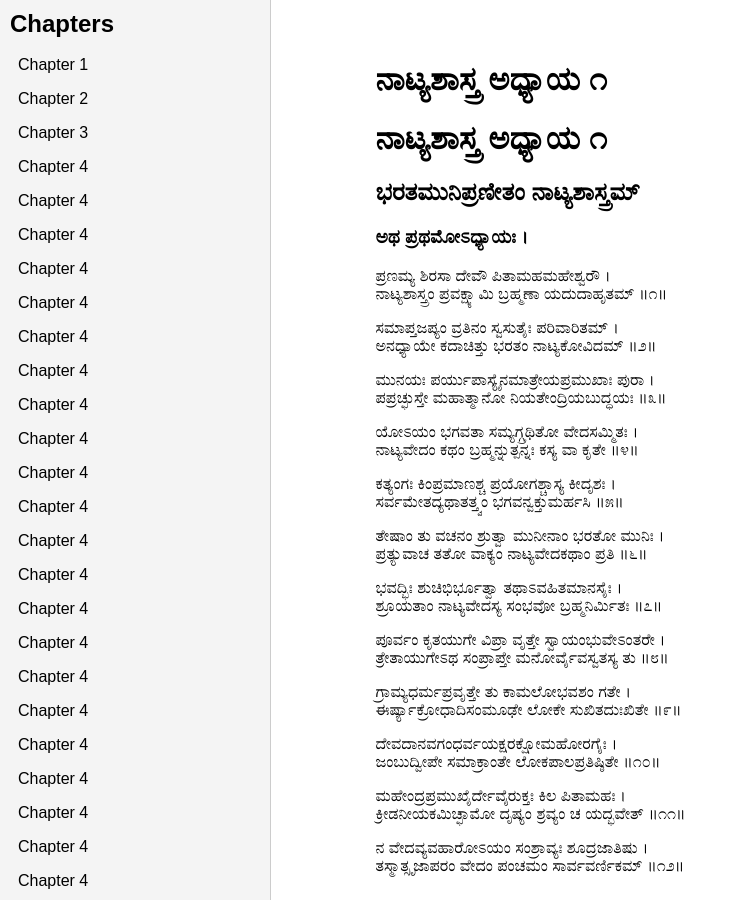
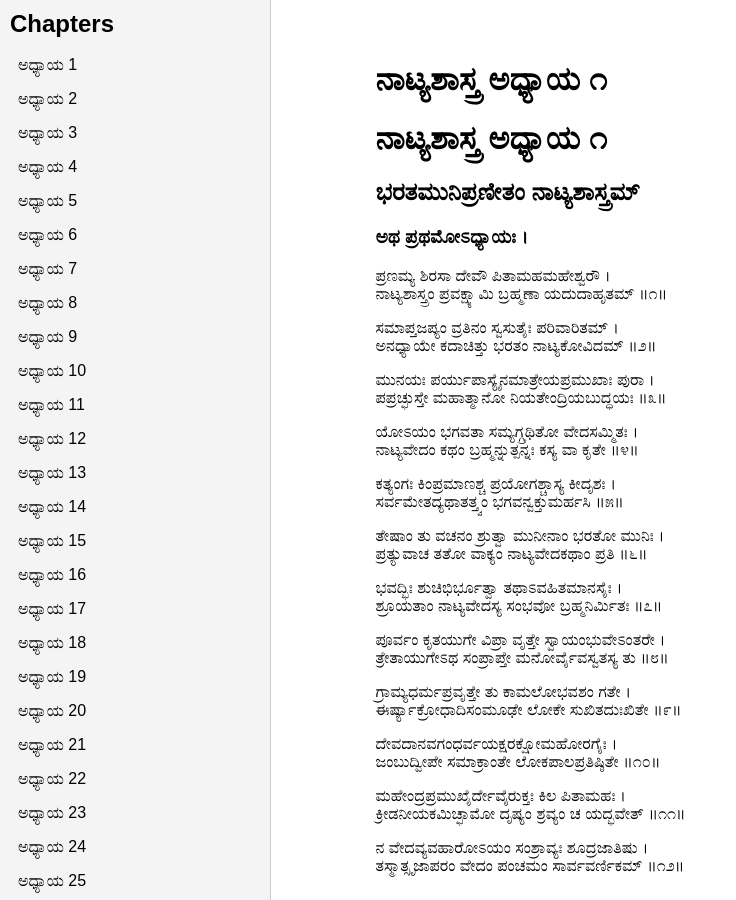
Before and after one commit to keerthi2kiran/Natyashastra, a Jekyll site: the page docs/index.html, which Jekyll copies as it is, in a window 1280 px wide. Shown: the whole page, without its empty margins (0-736 px from the left). Built offline with Jekyll 4.4.1, drawn with Linux system fonts in a browser that asks for light colours.

Commit message:
index.html with two panes

```diff
--- a/docs/index.html
+++ b/docs/index.html
@@ -17,40 +17,40 @@
 <body>
     <div id="nav">
         <h2>Chapters</h2>
-        <a href="chapter_1.html" target="contentFrame">Chapter 1</a>
-        <a href="chapter_2.html" target="contentFrame">Chapter 2</a>
-        <a href="chapter_3.html" target="contentFrame">Chapter 3</a>
-        <a href="chapter_4.html" target="contentFrame">Chapter 4</a>
-        <a href="chapter_5.html" target="contentFrame">Chapter 4</a>
-        <a href="chapter_6.html" target="contentFrame">Chapter 4</a>
-        <a href="chapter_7.html" target="contentFrame">Chapter 4</a>
-        <a href="chapter_8.html" target="contentFrame">Chapter 4</a>
-        <a href="chapter_9.html" target="contentFrame">Chapter 4</a>
-        <a href="chapter_10.html" target="contentFrame">Chapter 4</a>
-        <a href="chapter_11.html" target="contentFrame">Chapter 4</a>
-        <a href="chapter_12.html" target="contentFrame">Chapter 4</a>
-        <a href="chapter_13.html" target="contentFrame">Chapter 4</a>
-        <a href="chapter_14.html" target="contentFrame">Chapter 4</a>
-        <a href="chapter_15.html" target="contentFrame">Chapter 4</a>
-        <a href="chapter_16.html" target="contentFrame">Chapter 4</a>
-        <a href="chapter_17.html" target="contentFrame">Chapter 4</a>
-        <a href="chapter_18.html" target="contentFrame">Chapter 4</a>
-        <a href="chapter_19.html" target="contentFrame">Chapter 4</a>
-        <a href="chapter_20.html" target="contentFrame">Chapter 4</a>
-        <a href="chapter_21.html" target="contentFrame">Chapter 4</a>
-        <a href="chapter_22.html" target="contentFrame">Chapter 4</a>
-        <a href="chapter_23.html" target="contentFrame">Chapter 4</a>
-        <a href="chapter_24.html" target="contentFrame">Chapter 4</a>
-        <a href="chapter_25.html" target="contentFrame">Chapter 4</a>
-        <a href="chapter_26.html" target="contentFrame">Chapter 4</a>
-        <a href="chapter_27.html" target="contentFrame">Chapter 4</a>
-        <a href="chapter_28.html" target="contentFrame">Chapter 4</a>
-        <a href="chapter_29.html" target="contentFrame">Chapter 4</a>
-        <a href="chapter_30.html" target="contentFrame">Chapter 4</a>
-        <a href="chapter_4.html" target="contentFrame">Chapter 4</a>
-        <a href="chapter_4.html" target="contentFrame">Chapter 4</a>
-        <a href="chapter_4.html" target="contentFrame">Chapter 4</a>
-        <a href="chapter_4.html" target="contentFrame">Chapter 4</a>
+        <a href="chapter_1.html" target="contentFrame">ಅಧ್ಯಾಯ 1</a>
+        <a href="chapter_2.html" target="contentFrame">ಅಧ್ಯಾಯ 2</a>
+        <a href="chapter_3.html" target="contentFrame">ಅಧ್ಯಾಯ 3</a>
+        <a href="chapter_4.html" target="contentFrame">ಅಧ್ಯಾಯ 4</a>
+        <a href="chapter_5.html" target="contentFrame">ಅಧ್ಯಾಯ 5</a>
+        <a href="chapter_6.html" target="contentFrame">ಅಧ್ಯಾಯ 6</a>
+        <a href="chapter_7.html" target="contentFrame">ಅಧ್ಯಾಯ 7</a>
+        <a href="chapter_8.html" target="contentFrame">ಅಧ್ಯಾಯ 8</a>
+        <a href="chapter_9.html" target="contentFrame">ಅಧ್ಯಾಯ 9</a>
+        <a href="chapter_10.html" target="contentFrame">ಅಧ್ಯಾಯ 10</a>
+        <a href="chapter_11.html" target="contentFrame">ಅಧ್ಯಾಯ 11</a>
+        <a href="chapter_12.html" target="contentFrame">ಅಧ್ಯಾಯ 12</a>
+        <a href="chapter_13.html" target="contentFrame">ಅಧ್ಯಾಯ 13</a>
+        <a href="chapter_14.html" target="contentFrame">ಅಧ್ಯಾಯ 14</a>
+        <a href="chapter_15.html" target="contentFrame">ಅಧ್ಯಾಯ 15</a>
+        <a href="chapter_16.html" target="contentFrame">ಅಧ್ಯಾಯ 16</a>
+        <a href="chapter_17.html" target="contentFrame">ಅಧ್ಯಾಯ 17</a>
+        <a href="chapter_18.html" target="contentFrame">ಅಧ್ಯಾಯ 18</a>
+        <a href="chapter_19.html" target="contentFrame">ಅಧ್ಯಾಯ 19</a>
+        <a href="chapter_20.html" target="contentFrame">ಅಧ್ಯಾಯ 20</a>
+        <a href="chapter_21.html" target="contentFrame">ಅಧ್ಯಾಯ 21</a>
+        <a href="chapter_22.html" target="contentFrame">ಅಧ್ಯಾಯ 22</a>
+        <a href="chapter_23.html" target="contentFrame">ಅಧ್ಯಾಯ 23</a>
+        <a href="chapter_24.html" target="contentFrame">ಅಧ್ಯಾಯ 24</a>
+        <a href="chapter_25.html" target="contentFrame">ಅಧ್ಯಾಯ 25</a>
+        <a href="chapter_26.html" target="contentFrame">ಅಧ್ಯಾಯ 26</a>
+        <a href="chapter_27.html" target="contentFrame">ಅಧ್ಯಾಯ 27</a>
+        <a href="chapter_28.html" target="contentFrame">ಅಧ್ಯಾಯ 28</a>
+        <a href="chapter_29.html" target="contentFrame">ಅಧ್ಯಾಯ 29</a>
+        <a href="chapter_30.html" target="contentFrame">ಅಧ್ಯಾಯ 30</a>
+        <a href="chapter_33.html" target="contentFrame">ಅಧ್ಯಾಯ 33</a>
+        <a href="chapter_35.html" target="contentFrame">ಅಧ್ಯಾಯ 35</a>
+        <a href="chapter_36.html" target="contentFrame">ಅಧ್ಯಾಯ 36</a>
+        <a href="chapter_37.html" target="contentFrame">ಅಧ್ಯಾಯ 37</a>
         <!-- Add more chapters as needed -->
     </div>
     <div id="content">
```
